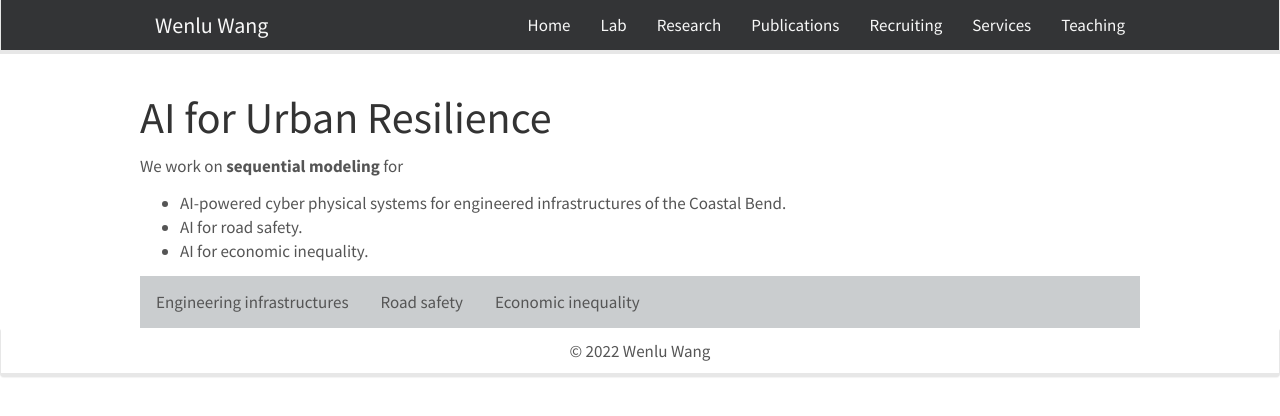
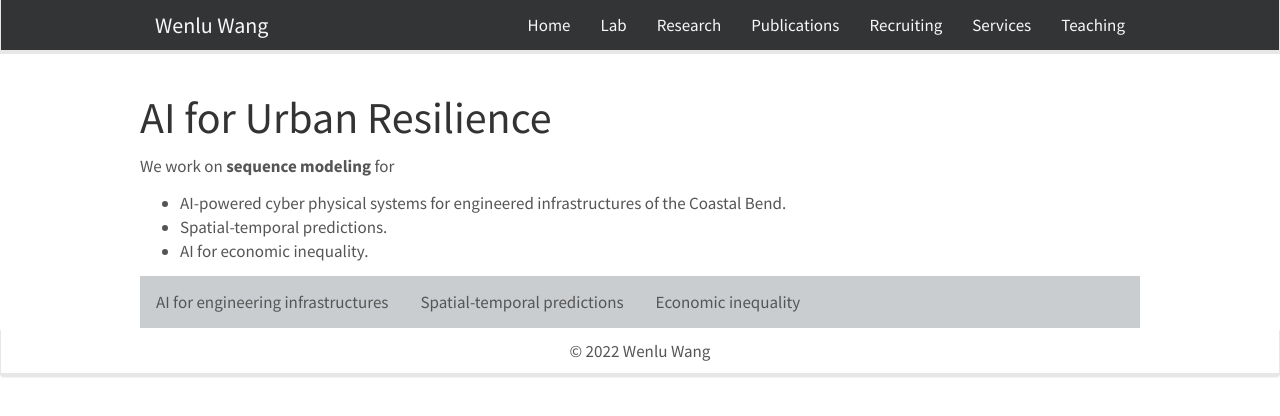
Before and after one commit to WENLU-W/WENLU-W.github.io, a Jekyll site: the page built from docs/_posts/2022-03-01-social.md, in a window 1280 px wide. Shown: the top 416 px of the page. Built offline with Jekyll 4.4.1, drawn with Linux system fonts in a browser that asks for light colours; nearby versions of some CDN libraries.

Commit message:
Update 2022-03-01-social.md

```diff
--- a/docs/_posts/2022-03-01-social.md
+++ b/docs/_posts/2022-03-01-social.md
@@ -6,10 +6,10 @@ categories: Project
 ---
 
 
-We work on **sequential modeling** for
+We work on **sequence modeling** for
 
 - AI-powered cyber physical systems for engineered infrastructures of the Coastal Bend.
-- AI for road safety.
+- Spatial-temporal predictions.
 - AI for economic inequality.
 
 
@@ -78,10 +78,10 @@ modeling **Spatial-temporal** predictions for
 
 <div class="tab">
 <button class="tablinks" onclick="show(event, 'coastal')">
-        Engineering infrastructures
+        AI for engineering infrastructures
 </button>
-<button class="tablinks" onclick="show(event, 'road')">
-        Road safety
+<button class="tablinks" onclick="show(event, 'SP')">
+        Spatial-temporal predictions
 </button>
 <button class="tablinks" onclick="show(event, 'economic')">
         Economic inequality
@@ -89,7 +89,7 @@ modeling **Spatial-temporal** predictions for
 </div>
 
 
-<div class="tabcontent" id="road" style="display:none;">
+<div class="tabcontent" id="SP" style="display:none;">
 
 - We work on Transformer variations in capturing spatial and temporal dependencies.
 	<br>
@@ -97,18 +97,6 @@ modeling **Spatial-temporal** predictions for
 	<a href=""> <img src="{{ site.url }}{{ site.baseurl }}/images/ST-transformer.png" style="width: 150px; box-shadow: none"></a>
 	<br>Spatio-Temporal encoding with Transformer <a href="https://dl.acm.org/doi/10.1145/3474717.3484254">pdf</a> <a href="https://github.com/jiang28/Real-Estate-Hotspot-Prediction">code</a>
 
-- Safe operation of automated vehicles at intersections
-
-	<a href=""> <img src="{{ site.url }}{{ site.baseurl }}/images/intersection.png" style="width: 300px; box-shadow: none"></a><br>
-
-	Turn prediction for special intersections and its case study. <a href="https://dl.acm.org/doi/abs/10.1145/3339186.3339190?casa_token=Xdmtn_FjdFoAAAAA:iFAgJwOjlM9i7orJmZcqSAvcIoBwq0H9BzxniIxFUM25szSaAN1hayfIWl5OfVp-YkhbiJcgmhoJ">pdf</a>
-
-
-- UAV visual-line-of-sight
-
-	A VLOS compliance solution to ground/aerial parcel delivery problem <a href="https://ieeexplore.ieee.org/abstract/document/8788740">pdf</a>
-	<br>
-	Multiple ground/aerial parcel delivery problem: a Weighted Road Network Voronoi Diagram based approach <a href="https://link.springer.com/article/10.1007/s10619-021-07347-w">pdf</a>
 
 </div>
 
@@ -128,7 +116,26 @@ Fair housing <a href="https://ieeexplore.ieee.org/document/9671927">pdf</a>
 
 
 <div class="tabcontent" id="coastal" style="display:none;">
-We work on the engineered infrastructures of the Coastal Bend.
+
+- AI-powered cyber-physical systems for coastal hazards
+
+   M2M-routing: Environmental adaptive multi-agent reinforcement learning based multi-hop routing policy for self-powered IoT systems. <a href="https://ieeexplore.ieee.org/abstract/document/9774779">pdf</a>
+
+   Joint-optimization of Node Placement and UAV’s Trajectory for Self-sustaining Air-Ground IoT system. <a href="https://ieeexplore.ieee.org/abstract/document/9806202">pdf</a>
+
+- Safe operation of automated vehicles at intersections
+
+	<a href=""> <img src="{{ site.url }}{{ site.baseurl }}/images/intersection.png" style="width: 300px; box-shadow: none"></a><br>
+
+	Turn prediction for special intersections and its case study. <a href="https://dl.acm.org/doi/abs/10.1145/3339186.3339190?casa_token=Xdmtn_FjdFoAAAAA:iFAgJwOjlM9i7orJmZcqSAvcIoBwq0H9BzxniIxFUM25szSaAN1hayfIWl5OfVp-YkhbiJcgmhoJ">pdf</a>
+
+
+- UAV visual-line-of-sight
+
+	A VLOS compliance solution to ground/aerial parcel delivery problem <a href="https://ieeexplore.ieee.org/abstract/document/8788740">pdf</a>
+	<br>
+	Multiple ground/aerial parcel delivery problem: a Weighted Road Network Voronoi Diagram based approach <a href="https://link.springer.com/article/10.1007/s10619-021-07347-w">pdf</a>
+
 </div>
 
 </div>
```
